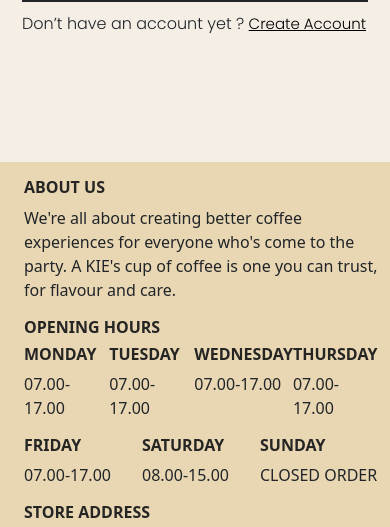
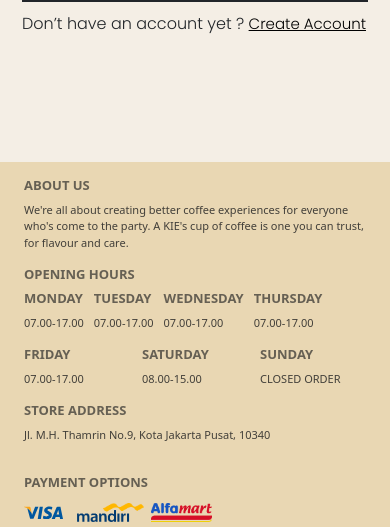
Before and after one commit to KelfinTDetonator/TuBes-DW, a plain HTML site: page TugasBesar/loginpage.html in a window 390 px wide. Shown: the part 549-1076 px from the top of the page. Drawn offline with nearby package versions, Linux system fonts and the light colour scheme; a web font is replaced by a local one.

Commit message:
loginpage.css (Done)

```diff
--- a/TugasBesar/loginpage.css
+++ b/TugasBesar/loginpage.css
@@ -40,6 +40,24 @@ nav a{
     padding: 10px 3px !important;
 }
 
+.navbar .dropdown-toggle[aria-expanded='true']::after {
+    transform: rotate(-180deg);
+
+}
+
+.navbar .dropdown-toggle::after{
+    border: none;
+    content: '\f0d7';
+    font-family: 'Font Awesome 5 Free';
+    font-weight: 900;
+    vertical-align: middle;
+    margin-left: 5px;
+}
+
+nav form{
+    margin-right: 65px;
+}
+
 nav .icon-pp-cart{
     display: flex;
     flex-direction: row;
@@ -51,7 +69,6 @@ nav .icon-pp-cart{
 nav .pp > img {
     display: block;
     width: 30px;
-    justify-content: start;
 }
 
 nav .cart > img {
@@ -95,9 +112,14 @@ footer {
 }
 
 footer h6{
-    font-size: medium;
+    font-size: 15px !important;
     font-weight: 700;
-    color: #222222fb;
+    color: #222222d7;
+}
+
+footer p{
+    color: #222222d7;
+    font-size: 13px;
 }
 
 footer .mon-thr{
@@ -110,8 +132,8 @@ footer .fri-sun{
 
 footer svg, footer img{
     margin-right: 3px;
-    width: 13vh !important;
-    height: 6vh !important;
+    width: 5.5vw !important;
+    height: 3vw !important;
 }
 
 footer #brands{
@@ -123,6 +145,57 @@ footer #brands p{
     margin-right: 20px;
 }
 
+@media screen and (max-width:992px) {
+/*Footer*/
+    footer h6{
+        font-size: 13px !important;
+        font-weight: bold;
+        color: #222222d7;
+    }
+    .footer p{
+        font-size: small;
+    }
+    footer svg, footer img{
+        margin-right: 3px;
+        width: 8vw !important;
+        height: 5vw !important;
+    }
+
+}
+@media screen and (max-width:576px){
+footer .mon-thr{
+        display: flex;
+        justify-content: start !important;
+    }
+    footer .mon-thr p, footer .mon-thr h6{
+        margin-right: 10px;
+    }
+    footer .fri-sun{
+        display: flex;
+        justify-content: start !important;
+    }
+    footer .partnerShip{
+        margin-top: 20px;
+    }
+    footer .contactUs{
+        margin-top: 20px !important;
+    }
+    footer svg, footer img{
+        margin-right: 3px;
+        width: auto !important;
+        max-height: 25px !important;
+    }
+    footer h6{
+        font-size: 13px !important;
+        font-weight: 700;
+        color: #222222a9;
+    }
+    footer p{
+        font-size: 11px !important;
+
+    }
+}
+
 @media screen and (min-width:900px) {
     nav ul li {
         align-items: center !important;
@@ -130,9 +203,9 @@ footer #brands p{
     }
 }
 
-@media (max-width: 1134px){
+@media (max-width: 990px){
     nav div form input{
-        width: 44vh !important;
+        width: 30vh !important;
         height: 4vh !important;
     }
 }
```
